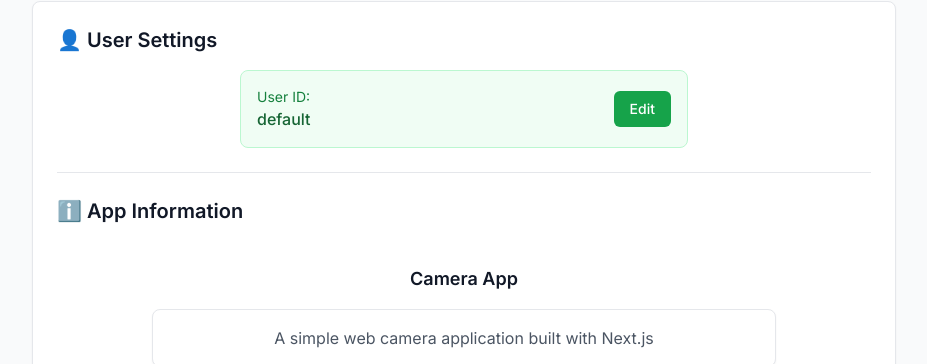
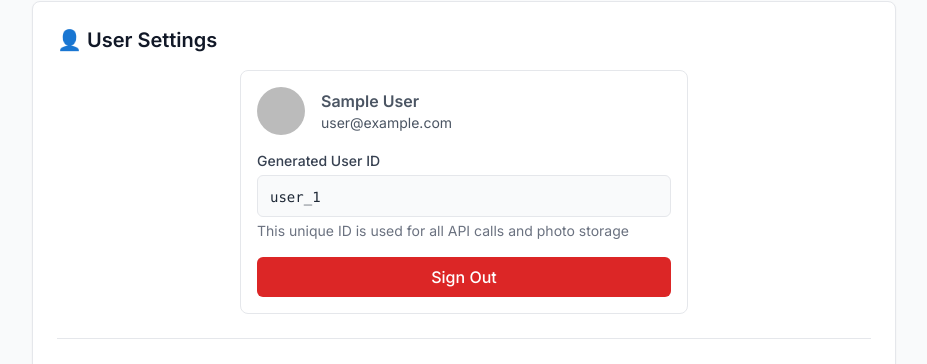
Before and after one commit to tkr22777/ai_measurements, a Next.js app: page /settings in a window 1280 px wide. Shown: the part 184-548 px from the top of the page, without its empty margins (176-1103 px from the left). Built offline with nearby package versions, Linux system fonts and the light colour scheme; no server answers; sample sign-in values are in the browser's storage.

Commit message:
Update components for authentication integration

```diff
--- /dev/null
+++ b/app/components/AuthGuard/index.tsx
@@ -0,0 +1,51 @@
+'use client';
+
+import { useSession } from 'next-auth/react';
+import { useRouter } from 'next/navigation';
+import { useEffect } from 'react';
+import { cn, styles } from '@/utils/styles';
+
+interface AuthGuardProps {
+  children: React.ReactNode;
+}
+
+export default function AuthGuard({ children }: AuthGuardProps) {
+  const { data: session, status } = useSession();
+  const router = useRouter();
+
+  useEffect(() => {
+    if (status === 'unauthenticated') {
+      router.push('/auth/signin');
+    }
+  }, [status, router]);
+
+  // Show loading while checking authentication
+  if (status === 'loading') {
+    return (
+      <div className={cn(styles.layout.center, 'min-h-screen')}>
+        <div className={cn(styles.layout.centerCol, 'space-y-4')}>
+          <div className="animate-spin rounded-full h-12 w-12 border-b-2 border-blue-600"></div>
+          <p className={cn(styles.text.body, 'text-gray-600 dark:text-gray-300')}>
+            Checking authentication...
+          </p>
+        </div>
+      </div>
+    );
+  }
+
+  // Redirect to sign-in if not authenticated
+  if (status === 'unauthenticated') {
+    return (
+      <div className={cn(styles.layout.center, 'min-h-screen')}>
+        <div className={cn(styles.layout.centerCol, 'space-y-4')}>
+          <p className={cn(styles.text.body, 'text-gray-600 dark:text-gray-300')}>
+            Redirecting to sign in...
+          </p>
+        </div>
+      </div>
+    );
+  }
+
+  // Render protected content if authenticated
+  return <>{children}</>;
+}
--- /dev/null
+++ b/app/components/LayoutWrapper/index.tsx
@@ -0,0 +1,31 @@
+'use client';
+
+import { usePathname } from 'next/navigation';
+import AuthGuard from '@/components/AuthGuard';
+import { NavProvider } from '@/components/Navigation';
+import { UserProvider } from '@/components/UserContext';
+
+interface LayoutWrapperProps {
+  children: React.ReactNode;
+}
+
+const PUBLIC_PATHS = ['/auth/signin', '/auth/signup', '/auth/error'];
+
+export default function LayoutWrapper({ children }: LayoutWrapperProps) {
+  const pathname = usePathname();
+  const isPublicPath = PUBLIC_PATHS.includes(pathname);
+
+  if (isPublicPath) {
+    // Public pages don't need auth protection or navigation
+    return <>{children}</>;
+  }
+
+  // Protected pages need auth guard, navigation, and user context
+  return (
+    <AuthGuard>
+      <NavProvider>
+        <UserProvider>{children}</UserProvider>
+      </NavProvider>
+    </AuthGuard>
+  );
+}
--- /dev/null
+++ b/app/components/Providers/AuthProvider.tsx
@@ -0,0 +1,13 @@
+'use client';
+
+import { SessionProvider } from 'next-auth/react';
+import type { Session } from 'next-auth';
+
+interface AuthProviderProps {
+  children: React.ReactNode;
+  session?: Session | null;
+}
+
+export default function AuthProvider({ children, session }: AuthProviderProps) {
+  return <SessionProvider session={session}>{children}</SessionProvider>;
+}
--- a/app/components/UserContext.tsx
+++ b/app/components/UserContext.tsx
@@ -1,46 +1,107 @@
 'use client';
 
-import { createContext, useContext, useState, useEffect, ReactNode } from 'react';
+import { createContext, useContext, ReactNode, useEffect, useState } from 'react';
+import { useSession } from 'next-auth/react';
+import type { UserMetadata } from '../../types/user';
 
 interface UserContextType {
   userId: string;
   setUserId: (id: string) => void;
+  userEmail: string | null;
+  userName: string | null;
+  userImage: string | null;
+  userMetadata: UserMetadata | null;
+  loading: boolean;
 }
 
-// Default userId to use if none is found in localStorage
-const DEFAULT_USER_ID = 'default';
+// Function to sanitize user ID for API compatibility
+// Converts email addresses to valid user IDs by replacing invalid characters
+function sanitizeUserId(rawId: string): string {
+  if (!rawId || rawId === 'anonymous') return rawId;
+
+  // Replace @ and . with underscores, remove other invalid characters
+  return rawId
+    .toLowerCase()
+    .replace(/@/g, '_at_')
+    .replace(/\./g, '_dot_')
+    .replace(/[^a-z0-9_-]/g, '_') // Replace any other invalid chars with underscore
+    .replace(/_+/g, '_') // Replace multiple underscores with single
+    .replace(/^_|_$/g, ''); // Remove leading/trailing underscores
+}
 
 // Create context with a default value
 const UserContext = createContext<UserContextType>({
-  userId: DEFAULT_USER_ID,
+  userId: '',
   setUserId: () => {},
+  userEmail: null,
+  userName: null,
+  userImage: null,
+  userMetadata: null,
+  loading: true,
 });
 
 export const UserProvider = ({ children }: { children: ReactNode }) => {
-  // Initialize with default value, will be populated from localStorage if available
-  const [userId, setUserId] = useState<string>(DEFAULT_USER_ID);
+  const { data: session, status } = useSession();
+  const [userMetadata, setUserMetadata] = useState<UserMetadata | null>(null);
+  const [loading, setLoading] = useState(true);
 
-  // Load saved userId from localStorage on mount
+  // Fetch user metadata when session is available
   useEffect(() => {
-    if (typeof window !== 'undefined') {
-      const savedUserId = localStorage.getItem('userId');
-      if (savedUserId) {
-        setUserId(savedUserId);
-      } else {
-        // If no userId is found in localStorage, set and save the default
-        localStorage.setItem('userId', DEFAULT_USER_ID);
+    const fetchUserMetadata = async () => {
+      if (status === 'loading') return;
+
+      if (!session?.user?.id) {
+        setUserMetadata(null);
+        setLoading(false);
+        return;
       }
-    }
-  }, []);
 
-  // Save userId to localStorage when it changes
-  useEffect(() => {
-    if (typeof window !== 'undefined' && userId) {
-      localStorage.setItem('userId', userId);
-    }
-  }, [userId]);
+      try {
+        const response = await fetch(`/api/users?id=${session.user.id}`);
+        if (response.ok) {
+          const userData = await response.json();
+          setUserMetadata(userData);
+        } else {
+          console.error('Failed to fetch user metadata');
+          setUserMetadata(null);
+        }
+      } catch (error) {
+        console.error('Error fetching user metadata:', error);
+        setUserMetadata(null);
+      } finally {
+        setLoading(false);
+      }
+    };
 
-  return <UserContext.Provider value={{ userId, setUserId }}>{children}</UserContext.Provider>;
+    fetchUserMetadata();
+  }, [session?.user?.id, status]);
+
+  // Use authenticated user's information
+  const userId = userMetadata?.id || session?.user?.id || '';
+  const userEmail = userMetadata?.email || session?.user?.email || null;
+  const userName = userMetadata?.name || session?.user?.name || null;
+  const userImage = userMetadata?.image || session?.user?.image || null;
+
+  // setUserId is now a no-op since user ID comes from auth session
+  const setUserId = () => {
+    console.warn('setUserId is deprecated. User ID is now managed by authentication session.');
+  };
+
+  return (
+    <UserContext.Provider
+      value={{
+        userId,
+        setUserId,
+        userEmail,
+        userName,
+        userImage,
+        userMetadata,
+        loading: loading || status === 'loading',
+      }}
+    >
+      {children}
+    </UserContext.Provider>
+  );
 };
 
 export const useUser = (): UserContextType => {
--- a/app/components/UserInput/index.tsx
+++ b/app/components/UserInput/index.tsx
@@ -1,109 +1,148 @@
 'use client';
 
-import { useState } from 'react';
+import { signOut, useSession } from 'next-auth/react';
 import { useUser } from '@/components/UserContext';
 import { cn, styles } from '@/utils/styles';
-import type { UserInputProps } from './types';
 
-export default function UserInput({
-  placeholder = 'Enter User ID',
-  maxLength = 50,
-}: UserInputProps = {}) {
-  const { userId, setUserId } = useUser();
-  const [tempUserId, setTempUserId] = useState(userId);
-  const [isEditing, setIsEditing] = useState(!userId);
+export default function UserInput() {
+  const { data: session } = useSession();
+  const { userId, userEmail, userName, userImage, userMetadata, loading } = useUser();
 
-  const handleSubmit = (e: React.FormEvent) => {
-    e.preventDefault();
-    if (tempUserId.trim()) {
-      setUserId(tempUserId.trim());
-      setIsEditing(false);
-    }
+  const handleSignOut = () => {
+    signOut({ callbackUrl: '/auth/signin' });
   };
 
-  const handleEdit = () => {
-    setTempUserId(userId);
-    setIsEditing(true);
-  };
-
-  const handleCancel = () => {
-    setTempUserId(userId);
-    setIsEditing(false);
-  };
-
-  if (!isEditing && userId) {
+  if (loading) {
     return (
-      <div
-        className={cn(
-          'w-full max-w-md mx-auto mb-6 p-4 border rounded-lg',
-          'bg-green-50 dark:bg-green-900/20 border-green-200 dark:border-green-800'
-        )}
-      >
-        <div className={styles.layout.between}>
-          <div>
-            <p className="text-sm text-green-700 dark:text-green-300">User ID:</p>
-            <p className="font-medium text-green-800 dark:text-green-200">{userId}</p>
-          </div>
-          <button
-            onClick={handleEdit}
-            className={cn(
-              styles.button.base,
-              'px-3 py-1 text-sm bg-green-600 text-white hover:bg-green-700'
-            )}
-          >
-            Edit
-          </button>
+      <div className={cn(styles.card.base, styles.card.padding, 'max-w-md mx-auto mb-6')}>
+        <div className={cn(styles.layout.center, 'py-4')}>
+          <div className="animate-spin rounded-full h-6 w-6 border-b-2 border-blue-600 mr-2"></div>
+          <p className={cn(styles.text.body, 'text-gray-600 dark:text-gray-300')}>
+            Loading user data...
+          </p>
         </div>
       </div>
     );
   }
 
+  if (!session) {
+    return (
+      <div className={cn(styles.card.base, styles.card.padding, 'max-w-md mx-auto mb-6')}>
+        <p className={cn(styles.text.body, 'text-center text-gray-600 dark:text-gray-300')}>
+          No user session found
+        </p>
+      </div>
+    );
+  }
+
   return (
-    <div className="w-full max-w-md mx-auto mb-6">
-      <form onSubmit={handleSubmit} className="space-y-4">
+    <div className={cn(styles.card.base, styles.card.padding, 'max-w-md mx-auto mb-6')}>
+      {/* User Avatar */}
+      <div className="flex items-center space-x-4 mb-4">
+        {userImage ? (
+          <img
+            src={userImage}
+            alt={userName || 'User'}
+            className="w-12 h-12 rounded-full object-cover"
+          />
+        ) : (
+          <div
+            className={cn(styles.layout.center, 'w-12 h-12 bg-blue-500 text-white rounded-full')}
+          >
+            <span className="text-lg font-semibold">
+              {userName ? userName.charAt(0).toUpperCase() : '👤'}
+            </span>
+          </div>
+        )}
         <div>
-          <label htmlFor="userId" className={cn(styles.text.small, 'block font-medium mb-2')}>
-            User ID
+          <h3 className={cn(styles.text.body, 'font-semibold')}>{userName || 'User'}</h3>
+          <p className={cn(styles.text.small, 'text-gray-600 dark:text-gray-400')}>
+            {userEmail || 'No email'}
+          </p>
+        </div>
+      </div>
+
+      {/* User Details */}
+      <div className="space-y-3 mb-4">
+        <div>
+          <label
+            className={cn(styles.text.small, 'block font-medium text-gray-700 dark:text-gray-300')}
+          >
+            Generated User ID
           </label>
-          <input
-            type="text"
-            id="userId"
-            value={tempUserId}
-            onChange={(e) => setTempUserId(e.target.value)}
-            placeholder={placeholder}
-            maxLength={maxLength}
+          <div
             className={cn(
-              'w-full px-3 py-2 border rounded-md shadow-sm bg-white dark:bg-gray-800',
-              'border-gray-300 dark:border-gray-600 text-gray-900 dark:text-gray-100',
-              'focus:outline-none focus:ring-2 focus:ring-blue-500 focus:border-blue-500'
-            )}
-            required
-            autoFocus
-          />
-        </div>
-        <div className="flex gap-2">
-          <button
-            type="submit"
-            disabled={!tempUserId.trim()}
-            className={cn(
-              styles.button.base,
-              styles.button.primary,
-              'flex-1 disabled:opacity-50 disabled:cursor-not-allowed'
+              'mt-1 px-3 py-2 bg-gray-50 dark:bg-gray-700 rounded-md',
+              'border border-gray-200 dark:border-gray-600'
             )}
           >
-            {userId ? 'Update' : 'Set User ID'}
-          </button>
-          {userId && (
-            <button
-              type="button"
-              onClick={handleCancel}
-              className={cn(styles.button.base, styles.button.secondary)}
-            >
-              Cancel
-            </button>
-          )}
+            <code className={cn(styles.text.small, 'text-gray-800 dark:text-gray-200')}>
+              {userId}
+            </code>
+          </div>
+          <p className={cn(styles.text.small, 'text-gray-500 dark:text-gray-400 mt-1')}>
+            This unique ID is used for all API calls and photo storage
+          </p>
         </div>
-      </form>
+
+        {userMetadata && (
+          <>
+            <div>
+              <label
+                className={cn(
+                  styles.text.small,
+                  'block font-medium text-gray-700 dark:text-gray-300'
+                )}
+              >
+                Account Created
+              </label>
+              <div
+                className={cn(
+                  'mt-1 px-3 py-2 bg-gray-50 dark:bg-gray-700 rounded-md',
+                  'border border-gray-200 dark:border-gray-600'
+                )}
+              >
+                <span className={cn(styles.text.small, 'text-gray-800 dark:text-gray-200')}>
+                  {new Date(userMetadata.createdAt).toLocaleDateString()}
+                </span>
+              </div>
+            </div>
+
+            <div>
+              <label
+                className={cn(
+                  styles.text.small,
+                  'block font-medium text-gray-700 dark:text-gray-300'
+                )}
+              >
+                Authentication Provider
+              </label>
+              <div
+                className={cn(
+                  'mt-1 px-3 py-2 bg-gray-50 dark:bg-gray-700 rounded-md',
+                  'border border-gray-200 dark:border-gray-600'
+                )}
+              >
+                <span className={cn(styles.text.small, 'text-gray-800 dark:text-gray-200')}>
+                  {userMetadata.provider === 'oauth' ? 'OAuth Provider' : 'Development Login'}
+                </span>
+              </div>
+            </div>
+          </>
+        )}
+      </div>
+
+      {/* Sign Out Button */}
+      <button
+        onClick={handleSignOut}
+        className={cn(
+          styles.button.base,
+          'w-full py-2 bg-red-600 text-white hover:bg-red-700',
+          'transition-colors duration-200'
+        )}
+      >
+        Sign Out
+      </button>
     </div>
   );
 }
--- a/app/layout.tsx
+++ b/app/layout.tsx
@@ -1,20 +1,20 @@
 import type { Metadata, Viewport } from 'next';
 import { Inter } from 'next/font/google';
 import './globals.css';
-import { UserProvider } from '@/components/UserContext';
 import ErrorBoundary from '@/components/ErrorBoundary';
-import { NavProvider } from '@/components/Navigation';
+import AuthProvider from '@/components/Providers/AuthProvider';
+import LayoutWrapper from '@/components/LayoutWrapper';
 
 const inter = Inter({ subsets: ['latin'] });
 
 export const metadata: Metadata = {
-  title: 'Mobile Camera App',
-  description: 'Capture photos from your mobile device camera',
+  title: 'Body Measurement App',
+  description: 'Secure body measurement app with camera capture',
   manifest: '/manifest.json',
   appleWebApp: {
     capable: true,
     statusBarStyle: 'black-translucent',
-    title: 'Camera',
+    title: 'Body Measurement',
   },
   icons: {
     icon: '/icons/favicon.svg',
@@ -39,9 +39,9 @@ export default function RootLayout({ children }: { children: React.ReactNode })
       </head>
       <body className={inter.className}>
         <ErrorBoundary>
-          <NavProvider>
-            <UserProvider>{children}</UserProvider>
-          </NavProvider>
+          <AuthProvider>
+            <LayoutWrapper>{children}</LayoutWrapper>
+          </AuthProvider>
         </ErrorBoundary>
       </body>
     </html>
```
